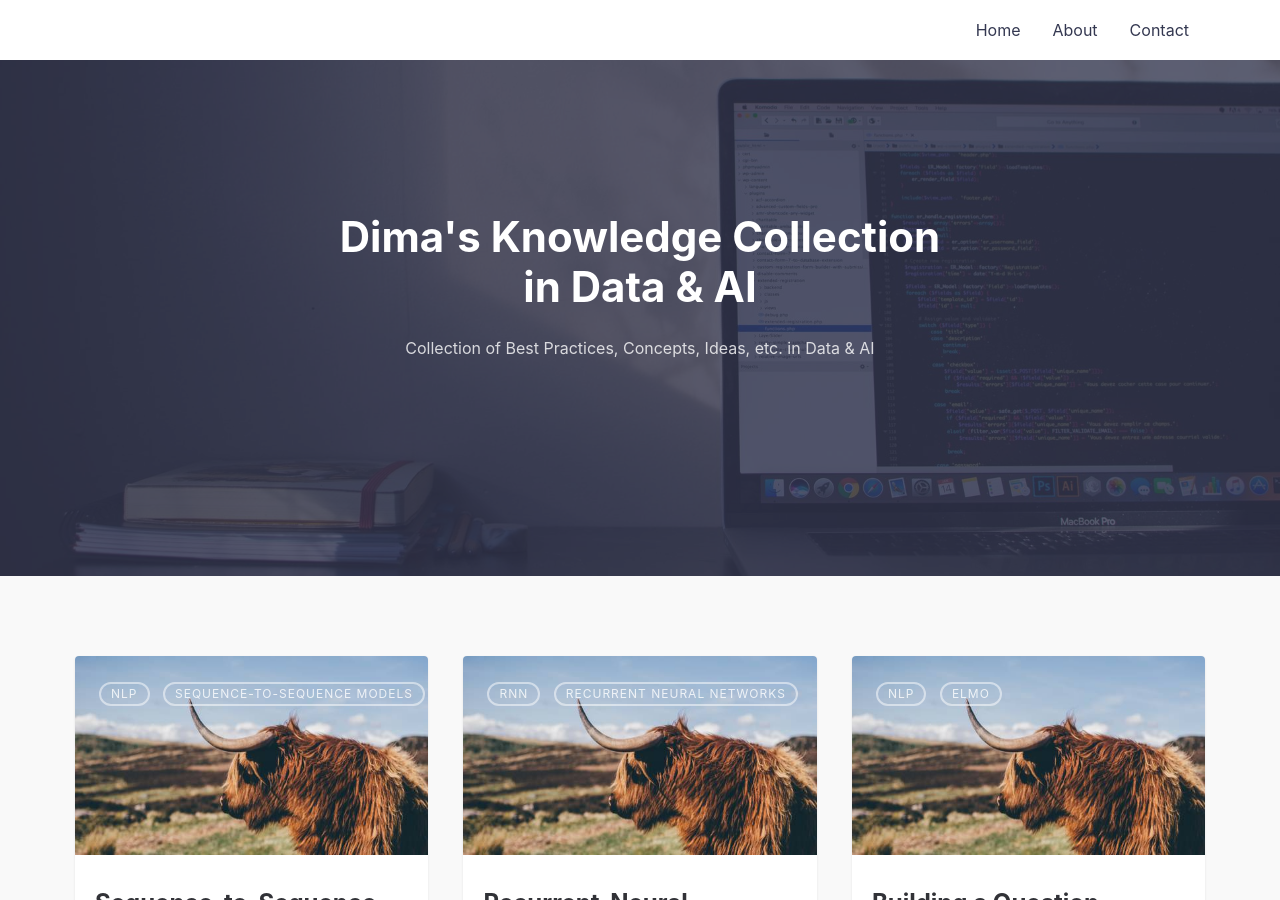
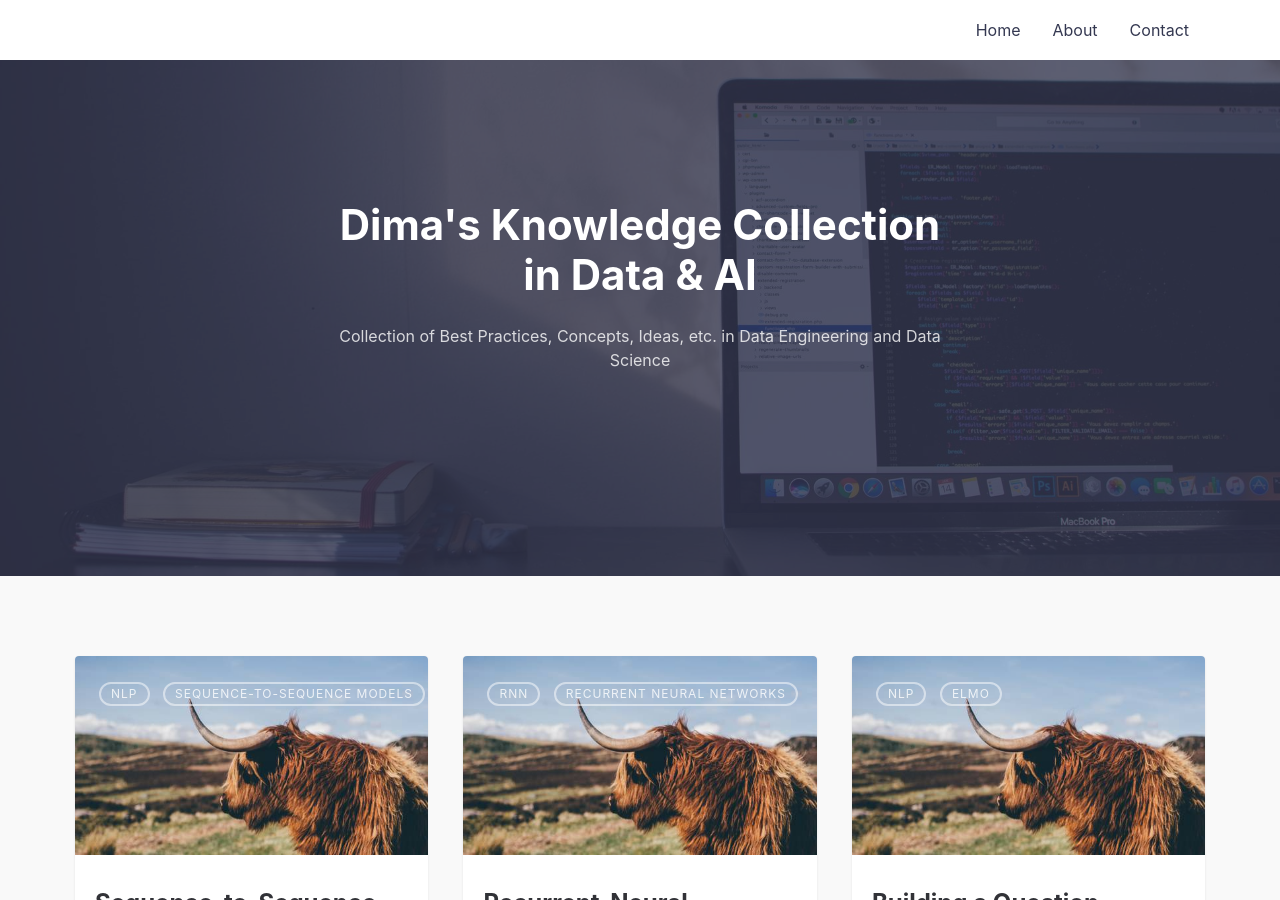
Before and after one commit to DataDima90/ai.github.io, a Jekyll site: the page built from index.md, in a window 1280 px wide and 900 px high. Built offline with Jekyll 4.4.1, drawn with Linux system fonts in a browser that asks for light colours.

Commit message:
Update _config.yml

```diff
--- a/_config.yml
+++ b/_config.yml
@@ -2,7 +2,7 @@
 title: Dima's Knowledge Collection in Data & AI # your site title
 author: Dimitri Wilhelm # You :P
 description: > # Meta description of Homepage
-  Collection of Best Practices, Concepts, Ideas, etc. in Data & AI
+  Collection of Best Practices, Concepts, Ideas, etc. in Data Engineering and Data Science
 baseurl: "/" # the subpath of your site, e.g. /blog
 url: "https://datadima90.github.io/" # the base hostname & protocol for your site, e.g. http://example.com
 
@@ -21,7 +21,7 @@ navigation: # Navigation links
   - {name: 'Contact', link: '/contact'}
 
 tagline: >
-  Collection of Best Practices, Concepts, Ideas, etc. in Data & AI
+  Collection of Best Practices, Concepts, Ideas, etc. in Data Engineering and Data Science
 
 hero_img: posts/emile-perron-190221.jpg # Main background image: use the path from /assets/img/ => This will output /assets/img/posts/sleek_lg.jpg
 
```
